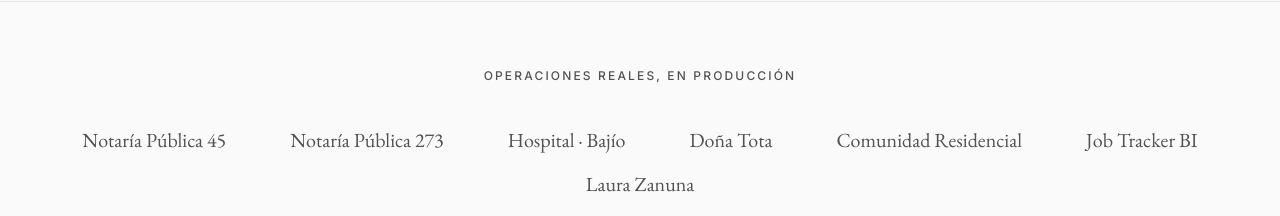
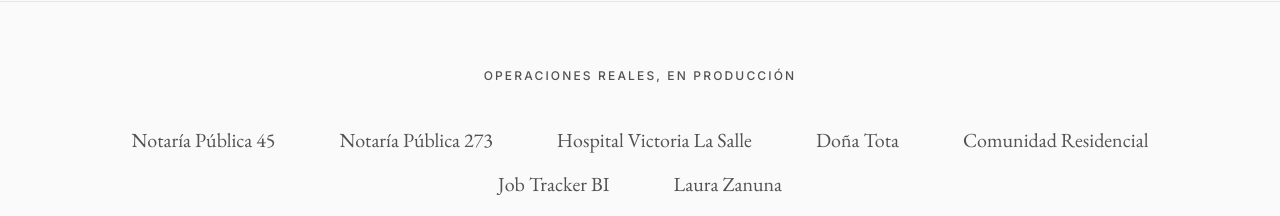
Before and after one commit to mountmanu/arete-landing, a Next.js app: page / in a window 1280 px wide. Shown: the part 900-1116 px from the top of the page. Built offline with nearby package versions, Linux system fonts and the light colour scheme.

Commit message:
fix(clients): rename Hospital Bajío to Hospital Victoria La Salle

```diff
--- a/app/black/casos/page.tsx
+++ b/app/black/casos/page.tsx
@@ -57,7 +57,7 @@
                 <p>
                   Notaría Pública 45 y 273 procesan escrituras con el mismo
                   núcleo de bitácora auditable que ahora vigila operaciones
-                  bajo umbral LFPIORPI. Un hospital privado del Bajío
+                  bajo umbral LFPIORPI. Hospital Victoria La Salle
                   recupera más de 11 % de margen filtrado con el mismo motor
                   de detección de fugas que conciliará operaciones contra
                   Avisos al SPPLD.
--- a/components/ClientsStrip.tsx
+++ b/components/ClientsStrip.tsx
@@ -3,7 +3,7 @@
 const anchors = [
   "Notaría Pública 45",
   "Notaría Pública 273",
-  "Hospital · Bajío",
+  "Hospital Victoria La Salle",
   "Doña Tota",
   "Comunidad Residencial",
   "Job Tracker BI",
--- a/lib/case-studies.ts
+++ b/lib/case-studies.ts
@@ -63,7 +63,7 @@
   },
   {
     slug: "hospital-pricing",
-    client: "Hospital privado · Bajío",
+    client: "Hospital Victoria La Salle",
     vertical: "hospital",
     verticalLabel: "Hospital",
     title: "El pricing como sistema vivo, no como hoja de cálculo.",
--- a/lib/verticals.ts
+++ b/lib/verticals.ts
@@ -45,7 +45,7 @@
       "Agente de cobranza preventiva",
       "Detección de fugas y leakage en cobros",
     ],
-    anchorClients: ["Hospital privado, Bajío"],
+    anchorClients: ["Hospital Victoria La Salle"],
     caseSlug: "hospital-pricing",
   },
   {
```
